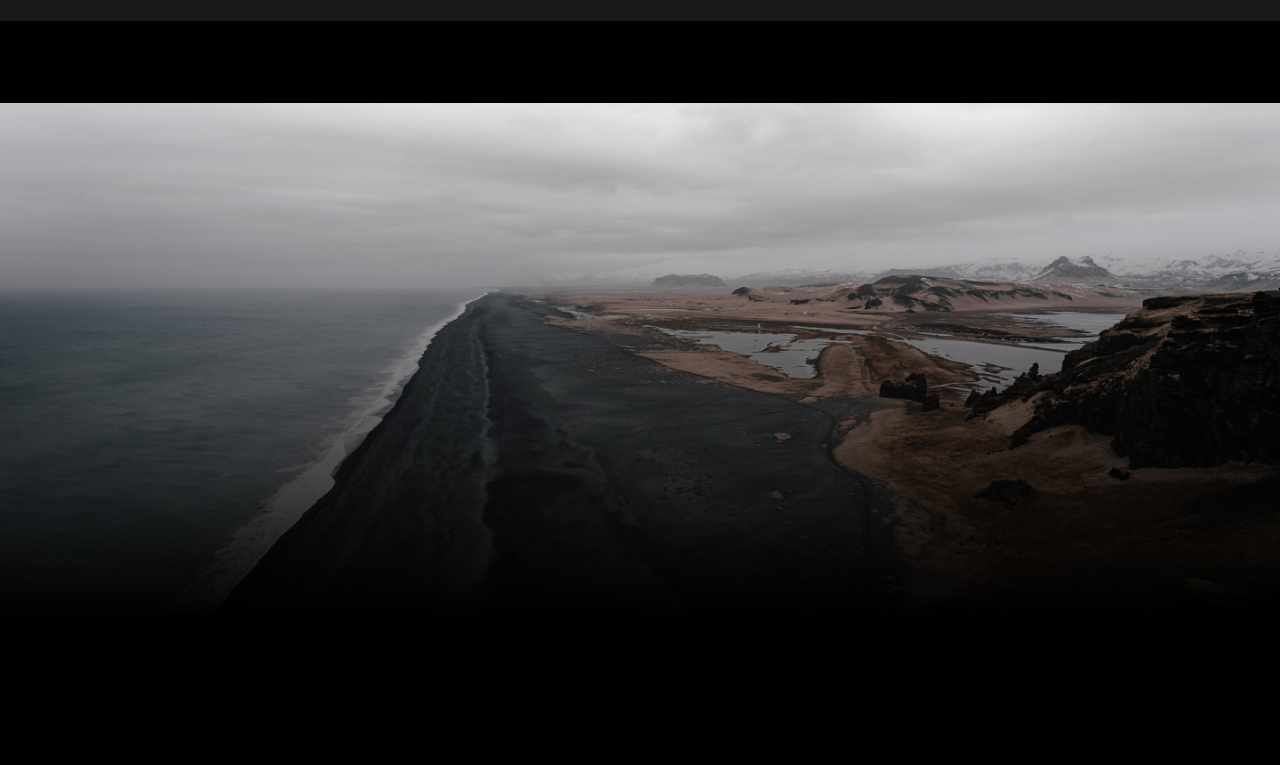
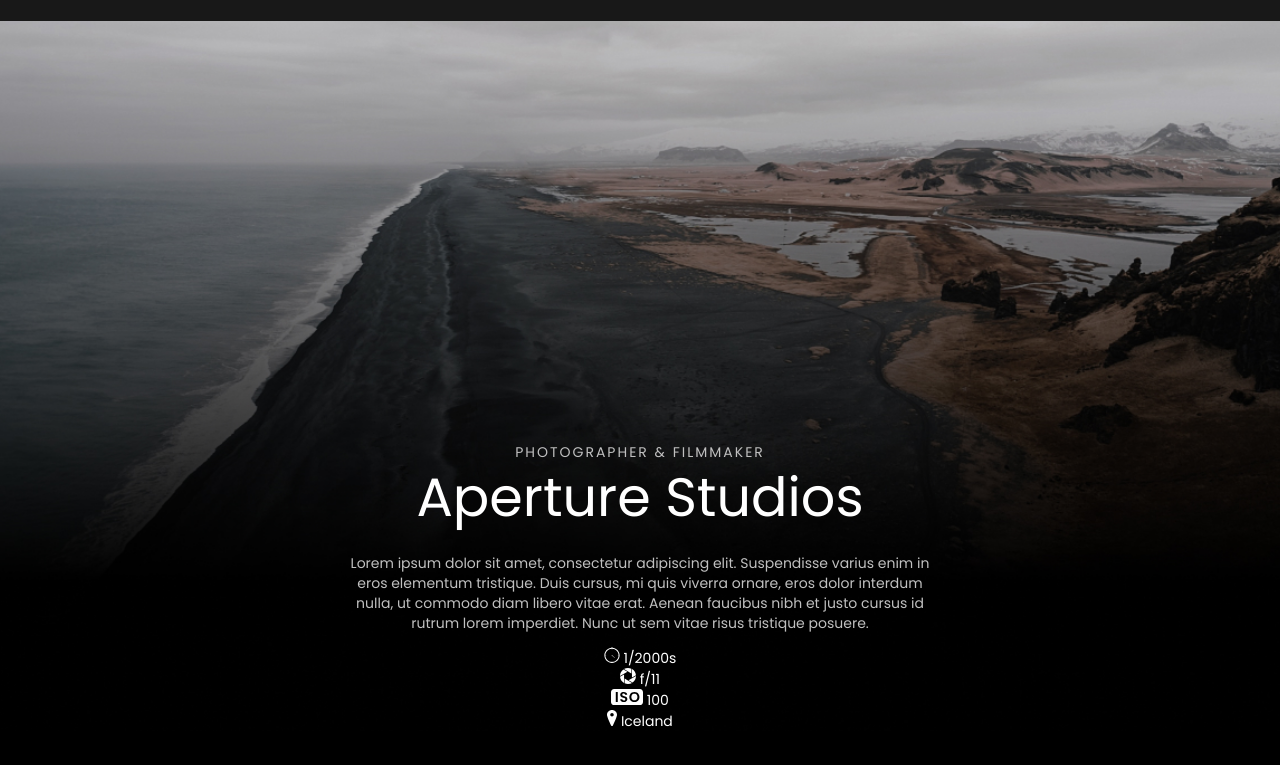
Before and after one commit to gusyaraaa/SFEDU-Aperture, a plain HTML site: page public/index.html in a window 1280 px wide. Shown: the part 69-834 px from the top of the page. After the commit the page ends 800 px from the top, so only its background shows below. Drawn offline with Linux system fonts and the light colour scheme.

Commit message:
Changed header block

```diff
--- a/public/index.html
+++ b/public/index.html
@@ -35,7 +35,33 @@
 
 	<main class="main">
 		<div class="content">
+			<section class="aperture-studios">
+				<div class="aperture-studios__creator">
+					<p>Photographer & Filmmaker</p>
+				</div>
+				<div class="aperture-studios__title">
+					<h1>Aperture Studios</h1>
+				</div>
+				<div class="aperture-studios__subtitle">
+					<p>Lorem ipsum dolor sit amet, consectetur adipiscing elit. Suspendisse varius enim in eros elementum tristique.
+						Duis
+						cursus, mi quis viverra ornare, eros dolor interdum nulla, ut commodo diam libero vitae erat. Aenean faucibus
+						nibh
+						et justo cursus id rutrum lorem imperdiet. Nunc ut sem vitae risus tristique posuere.</p>
+				</div>
 
+				<div class="photo-info">
+					<div class="shutter-icon">
+						<img src="../src/images/ApertureStudios/shutter-icon.svg" alt="">
+						1/2000s</div>
+					<div class="aperture-icon"><img src="../src/images/ApertureStudios/aperture-icon.svg" alt="">
+f/11</div>
+					<div class="iso-icon"><img src="../src/images/ApertureStudios/iso-icon.svg" alt="">
+100</div>
+					<div class="location-icon"><img src="../src/images/ApertureStudios/location-icon.svg" alt="">
+Iceland</div>
+				</div>
+			</section>
 		</div>
 	</main>
 </body>
--- a/src/style.scss
+++ b/src/style.scss
@@ -17,6 +17,8 @@ a {
 }
 
 .content {
+	height: 100%;
+	width: 100%;
 	max-width: 1200px;
 	margin: 0 auto;
 }
@@ -77,17 +79,12 @@ a {
 			margin-left: 32px;
 			font-size: 15px;
 			transition: .2s;
-
-			&:hover {
-				border-bottom: 1px solid #fff;
-			}
 		}
 
 		.business-areas {
 			margin-left: 0px;
 			margin-right: 24px;
 			font-size: 13px;
-
 		}
 	}
 
@@ -98,7 +95,45 @@ a {
 }
 
 .main {
-	margin-top: 90px;
 	height: 100vh;
-	background: url(../src/images/ApertureStudios/fullscreen-image.jpg) center/contain no-repeat fixed;
+	background: url(../src/images/ApertureStudios/fullscreen-image.jpg) center/cover no-repeat fixed;
+
+	// .content {
+	// 	height: 100%;
+	// 	max-width: 580px;
+	// 	display: flex;
+	// 	flex-direction: column;
+	// 	justify-content: flex-end;
+	// 	align-items: center;
+	// 	text-align: center;
+	// }
 }
+
+.aperture-studios {
+	height: 100%;
+	max-width: 580px;
+	margin: 0 auto;
+	display: flex;
+	flex-direction: column;
+	justify-content: flex-end;
+	align-items: center;
+	text-align: center;
+
+	&__creator p {
+		letter-spacing: 2px;
+		text-transform: uppercase;
+		color: #C0C0C0;
+		margin-bottom: -30px;
+	}
+
+	&__title h1 {
+		font-size: 54px;
+		line-height: 59px;
+		font-weight: 400;
+	}
+
+	&__subtitle p {
+		margin-top: -10px;
+		color: #C0C0C0;
+	}
+}
```
Also changed, not shown: public/style.css, src/images/ApertureStudios/aperture-icon.svg (added), src/images/ApertureStudios/iso-icon.svg (added), src/images/ApertureStudios/location-icon.svg (added), src/images/ApertureStudios/shutter-icon.svg (added), 1 other file.
